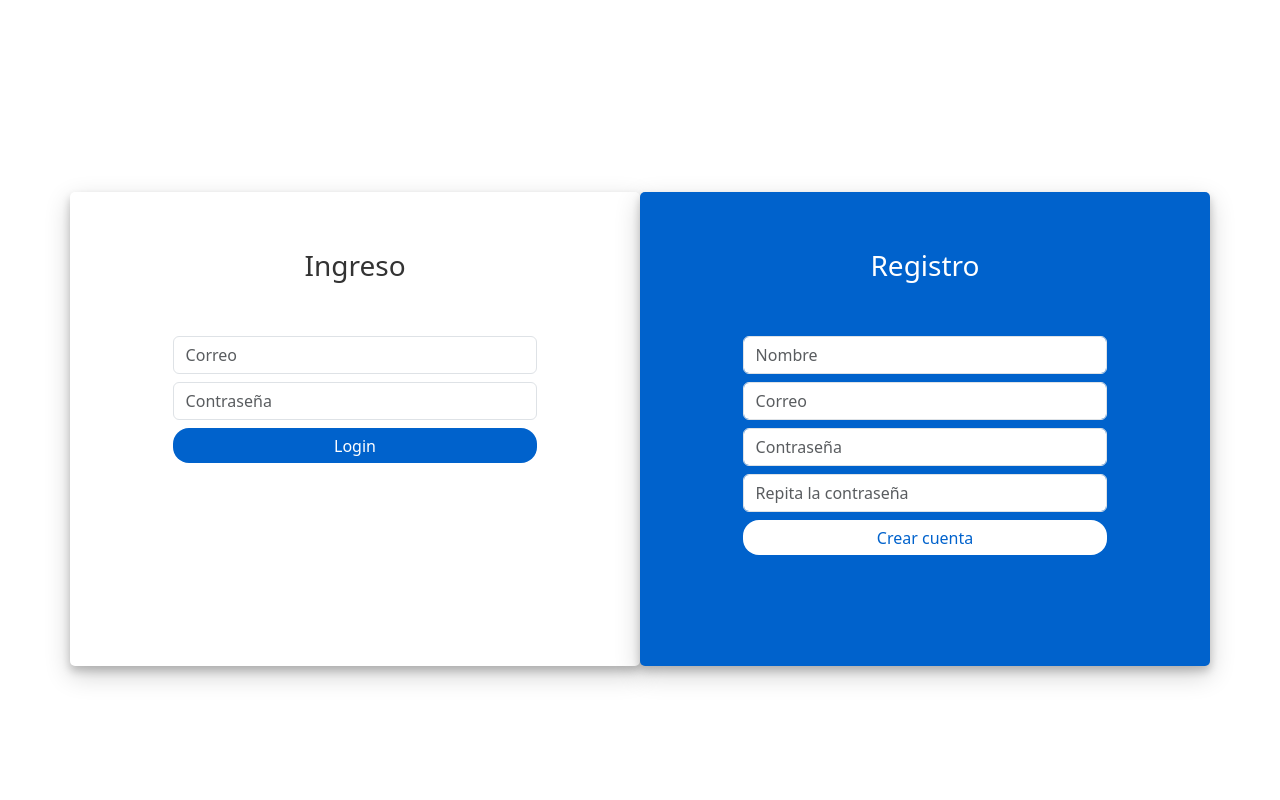
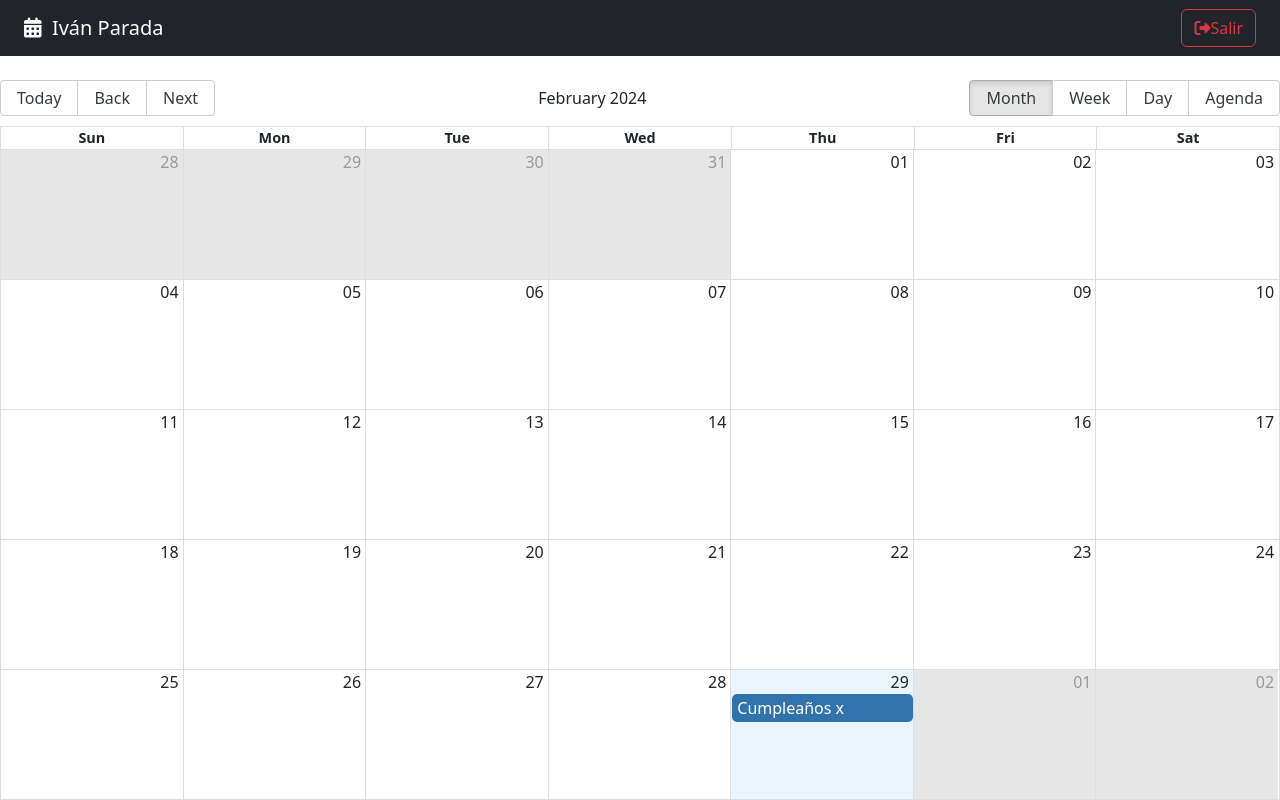
Before and after one commit to IvanParada/CalendarApp, a React (Vite) app: page / in a window 1280 px wide. Before the commit this address led to /auth/login. Built offline with nearby package versions, Linux system fonts and the light colour scheme.

Commit message:
incoporación de calendario

```diff
--- a/index.html
+++ b/index.html
@@ -7,6 +7,7 @@
     <title>Calendar App</title>
 
     <link href="https://cdn.jsdelivr.net/npm/bootstrap@5.3.3/dist/css/bootstrap.min.css" rel="stylesheet" integrity="sha384-QWTKZyjpPEjISv5WaRU9OFeRpok6YctnYmDr5pNlyT2bRjXh0JMhjY6hW+ALEwIH" crossorigin="anonymous">
+    <link rel="stylesheet" href="https://cdnjs.cloudflare.com/ajax/libs/font-awesome/6.5.1/css/all.min.css" integrity="sha512-DTOQO9RWCH3ppGqcWaEA1BIZOC6xxalwEsw9c2QQeAIftl+Vegovlnee1c9QX4TctnWMn13TZye+giMm8e2LwA==" crossorigin="anonymous" referrerpolicy="no-referrer" />
   </head>
   <body>
     <div id="root"></div>
--- a/package.json
+++ b/package.json
@@ -10,7 +10,9 @@
     "preview": "vite preview"
   },
   "dependencies": {
+    "date-fns": "^3.3.1",
     "react": "^18.2.0",
+    "react-big-calendar": "^1.11.0",
     "react-dom": "^18.2.0",
     "react-router-dom": "6"
   },
--- /dev/null
+++ b/src/calendar/components/Navbar.jsx
@@ -0,0 +1,17 @@
+
+export const Navbar = () => {
+    return (
+        <div className="navbar navbar-dark bg-dark mb-4 px-4">
+            <span className="navbar-brand">
+                <i className="fas fa-calendar-alt" ></i>
+                &nbsp;
+                Iván Parada
+            </span>
+
+            <button className="btn btn-outline-danger">
+                <i className="fas fa-sign-out-alt"></i>
+                <span>Salir</span>
+            </button>
+        </div>
+    )
+}
--- a/src/calendar/index.js
+++ b/src/calendar/index.js
@@ -1 +1,2 @@
 export * from './pages/CalendarPage'
+export * from './components/Navbar'
--- a/src/calendar/pages/CalendarPage.jsx
+++ b/src/calendar/pages/CalendarPage.jsx
@@ -1,7 +1,48 @@
-import React from 'react'
+import { Calendar, dateFnsLocalizer } from 'react-big-calendar';
+import 'react-big-calendar/lib/css/react-big-calendar.css';
+
+import { addHours, format, parse, startOfWeek, getDay } from 'date-fns';
+import enUS from 'date-fns/locale/en-US';
+
+import { Navbar } from '../';
 
 export const CalendarPage = () => {
+
+  const locales = {
+    'en-US': enUS,
+  };
+
+  const localizer = dateFnsLocalizer({
+    format,
+    parse,
+    startOfWeek,
+    getDay,
+    locales,
+  });
+
+  const events = [{
+    title: 'Cumpleaños x',
+    notes: 'Hay que comprar el pastel',
+    start: new Date(),
+    end: addHours(new Date(), 2),
+    bgColor: '#fafafa',
+    user: {
+      _id: '123',
+      name: 'Iván'
+    }
+  }]
+
   return (
-    <div>CalendarPage</div>
+    <>
+      <Navbar />
+
+      <Calendar
+        localizer={localizer}
+        events={events}
+        startAccessor="start"
+        endAccessor="end"
+        style={{ height: 'calc( 100vh - 80px)' }}
+      />
+    </>
   )
 }
--- a/src/router/AppRouter.jsx
+++ b/src/router/AppRouter.jsx
@@ -4,7 +4,7 @@
 
 export const AppRouter = () => {
 
-    const authStatus = 'not-authenticated';
+    const authStatus = 'authenticated';
 
     return (
         <Routes>
```
Also changed, not shown: 1 other file (tests, documents, lock files or other folders).
